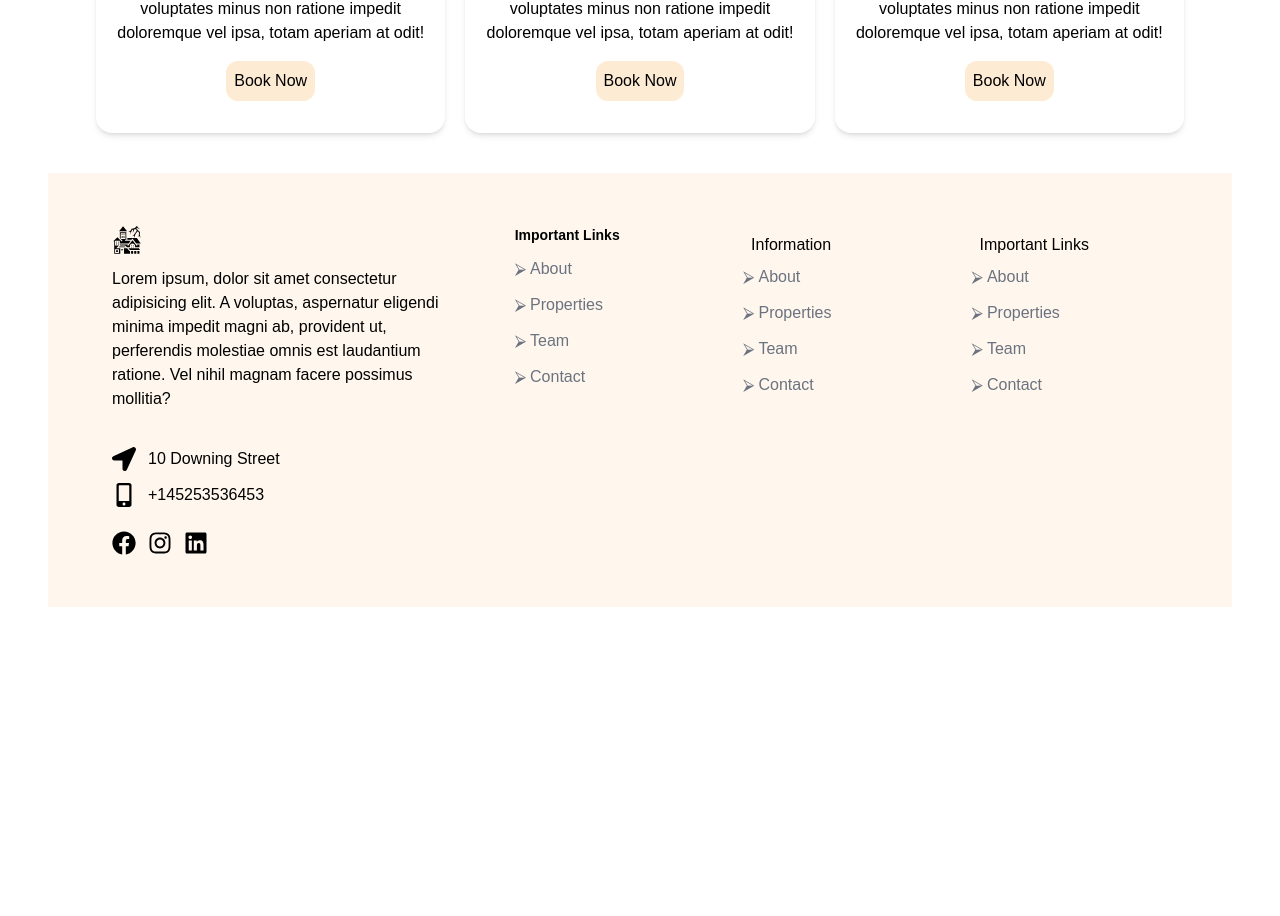
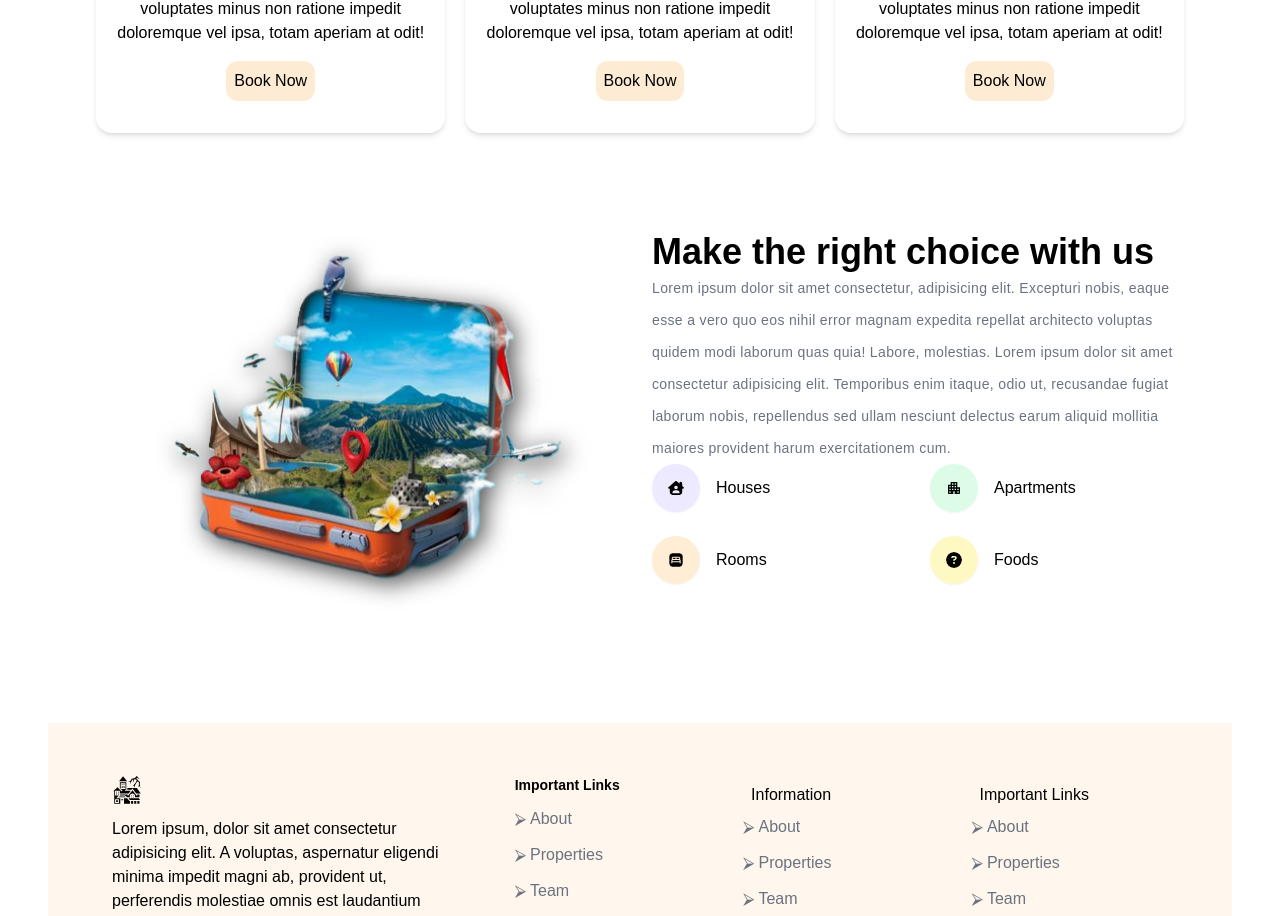
Before and after one commit to ch13Nataliia/houses-app, a React (Vite) app: page / in a window 1280 px wide. Shown: the part 1539-2455 px from the top of the page. Before the commit the page ends 2146 px from the top, so only its background shows below. Built offline with nearby package versions, Linux system fonts and the light colour scheme.

Commit message:
added aos

```diff
--- a/package.json
+++ b/package.json
@@ -10,6 +10,7 @@
     "preview": "vite preview"
   },
   "dependencies": {
+    "aos": "^2.3.4",
     "prop-types": "^15.8.1",
     "react": "^18.2.0",
     "react-dom": "^18.2.0",
--- a/src/App.jsx
+++ b/src/App.jsx
@@ -1,3 +1,4 @@
+
 import { BrowserRouter as Router, Routes, Route } from 'react-router-dom';
 import Layout from './components/Layout';
 import AboutUs from './pages/AboutUs';
@@ -9,11 +10,22 @@ import Houses from './pages/Houses';
 import Apartments from './pages/Apartments';
 import Rooms from './pages/Rooms';
 import Home from './pages/Home';
-
+import AOS from "aos";
+import "aos/dist/aos.css";
+import React from 'react';
 
 
 
 function App() {
+  React.useEffect(() => {
+    AOS.init({
+      offset: 100,
+      duration: 900,
+      easing: "ease-in-sine",
+      delay: 100,
+    });
+    AOS.refresh();
+  }, []);
   return (
 <Router>
   <Routes>
--- a/src/pages/Contact.jsx
+++ b/src/pages/Contact.jsx
@@ -66,7 +66,7 @@ function Contact() {
               rows="10"
             />
             <div className="flex items-center justify-center">
-              <button className=" bg-gray-700 text-white rounded-lg pl-6 pr-6 pt-4 pb-4 text-xl">
+              <button className=" bg-gray-700 text-white rounded-lg pl-6 pr-6 pt-2 pb-2 text-xl">
                 Submit
               </button>
             </div>
--- a/src/pages/Properties.jsx
+++ b/src/pages/Properties.jsx
@@ -7,6 +7,15 @@ import Img5 from '../assets/housesImg/fiveHouse1.webp';
 import Img6 from '../assets/housesImg/sixHouse1.webp';
 
 import BannerProp from '../assets/2.png';
+
+import TravelImage from '../assets/travelbox.png';
+import { FaCircleQuestion } from "react-icons/fa6";
+import { MdBedroomParent } from "react-icons/md";
+import { FaHouseUser } from "react-icons/fa";
+import { MdApartment } from "react-icons/md";
+
+
+
 
 const bgImage = {
   backgroundImage: `url(${BannerProp})`,
@@ -111,6 +120,63 @@ function Properties() {
             ))}
           </div>
         </div>
+        <div className="min-h-[550px]">
+      <div className="min-h-[550px] flex justify-center items-center py-12 sm:py-0">
+        <div className="container">
+          <div className="grid grid-cols-1 sm:grid-cols-2 gap-6 items-center">
+            {/* Image section */}
+            <div data-aos="flip-up">
+              <img
+              data-aos='flip-up'
+                src={TravelImage}
+                alt="image"
+                className="max-w-[450px] h-[350px] w-full mx-auto drop-shadow-[5px_5px_12px_rgba(0,0,0,0.7)] object-cover"
+              />
+            </div>
+            {/* Text content section */}
+            <div>
+              <h1 data-aos="fade-up" className="text-3xl font-bold sm:text-4xl">
+              Make the right choice with us
+              </h1>
+              <p className="text-sm text-gray-500 tracking-wide leading-8">
+                Lorem ipsum dolor sit amet consectetur, adipisicing elit.
+                Excepturi nobis, eaque esse a vero quo eos nihil error magnam
+                expedita repellat architecto voluptas quidem modi laborum quas
+                quia! Labore, molestias. Lorem ipsum dolor sit amet consectetur
+                adipisicing elit. Temporibus enim itaque, odio ut, recusandae
+                fugiat laborum nobis, repellendus sed ullam nesciunt delectus
+                earum aliquid mollitia maiores provident harum exercitationem
+                cum.
+              </p>
+              <div data-aos = 'zoom-in' className='grid grid-cols-2 gap-6 '>
+                <div className="space-y-6">
+                  <div className="flex items-center gap-4">
+                    <FaHouseUser className="text-4xl h-12 w-12 shadow-sm p-4 rounded-full bg-violet-100" />
+                    <p>Houses</p>
+                  </div>
+                  <div className="flex items-center gap-4">
+                    <MdBedroomParent  className="text-4xl h-12 w-12 shadow-sm p-4 rounded-full bg-orange-100" />
+                    <p>Rooms</p>
+                  </div>
+                </div>
+
+                <div className="space-y-6">
+                  <div className="flex items-center gap-4">
+                    <MdApartment  className="text-4xl h-12 w-12 shadow-sm p-4 rounded-full bg-green-100" />
+                    <p>Apartments</p>
+                  </div>
+                  <div className="flex items-center gap-4">
+                    <FaCircleQuestion   className="text-4xl h-12 w-12 shadow-sm p-4 rounded-full bg-yellow-100" />
+                    <p>Foods</p>
+                  </div>
+                </div>
+
+              </div>
+            </div>
+          </div>
+        </div>
+      </div>
+    </div>
       </div>
     </>
   );
```
Also changed, not shown: src/assets/travelbox.png (added), 1 other file (tests, documents, lock files or other folders).
